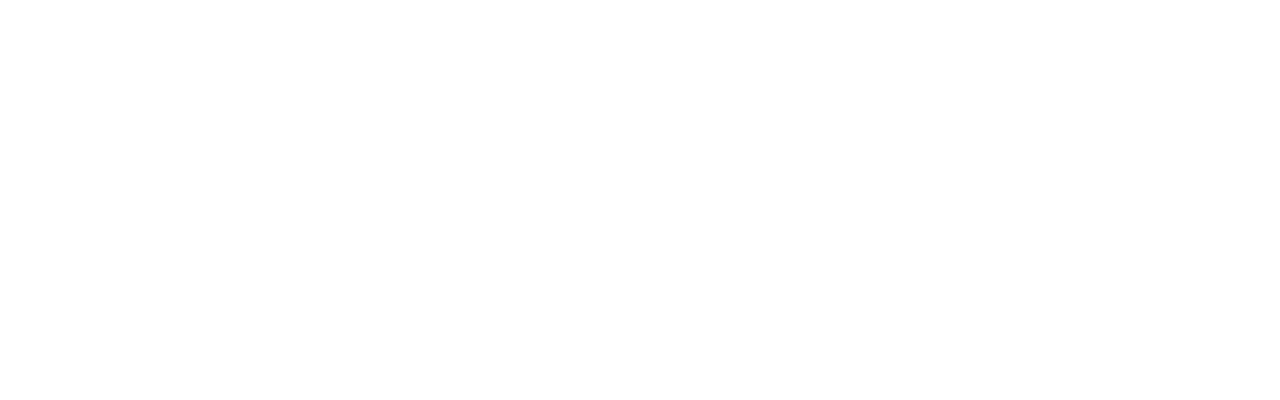
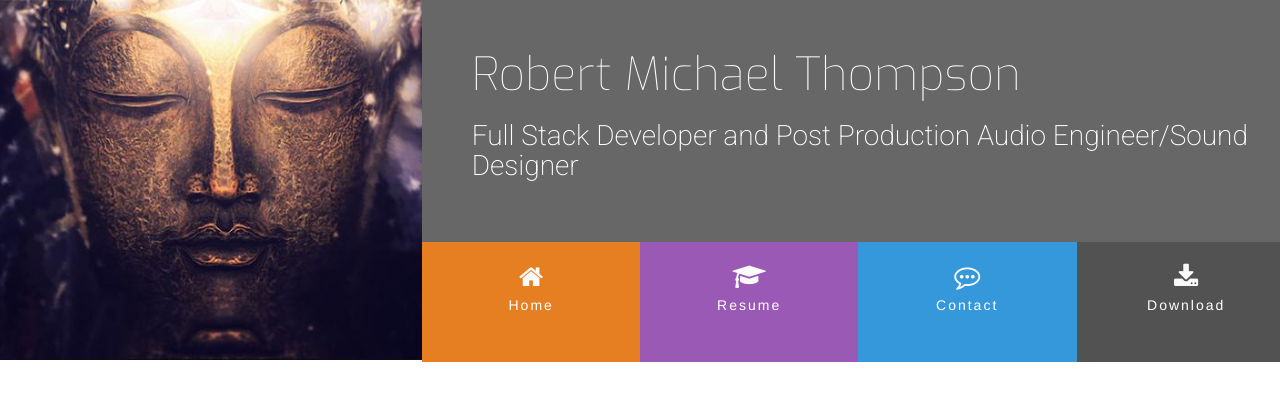
Before and after one commit to Rthom69/udx_resume_rob, a plain HTML site: page index.html in a window 1280 px wide. Drawn offline with nearby package versions, Linux system fonts and the light colour scheme.

Commit message:
commit for resume nav and title styling

```diff
--- /dev/null
+++ b/assets/css/style.css
@@ -0,0 +1,122 @@
+@import url('https://fonts.googleapis.com/css?family=Roboto:100,200,300,400,500,600,700|Exo:100,200,300,400,500,600,700');
+
+/*----------------------------------------------------------------------Colors*/
+
+.bg-color-name-title {
+    background-color: #676767;
+}
+
+.ui-menu-color-home{
+    background-color:#e67e22;
+
+}
+
+.ui-menu-color-resume{
+    background-color:#9b59b6;
+
+}
+
+.ui-menu-color-contact{
+   background-color: #3498db;
+
+}
+
+.ui-menu-color-download{
+    background-color:#525252;
+
+}
+/*----------------------------------------------------------------------Heading*/
+
+header {
+    margin: 0;
+}
+
+.heading {
+    margin-left: 50px;
+}
+
+
+
+.logo {
+    background: url("../images/Resume_pic_1.jpg");
+    background-position: center;
+    background-repeat: no-repeat;
+    background-size: cover;
+    height: 360px;
+    transition: all .5s ease-in-out;
+
+}
+
+
+
+
+.name {
+    font-family: "Exo", sans-serif;
+    font-weight: 100;
+    font-size: 46px;
+    margin-top: 50px;
+    color: #ffffff;
+}
+
+.title {
+    font-family:"Roboto", sans-serif;
+    font-weight:200;
+    font-size: 28px;
+    margin-top: 20px;
+    margin-bottom: 60px;
+    color:#ffffff;
+
+
+}
+
+#nav {
+margin: 0;
+}
+
+.menuitem{
+    height:120px;
+    text-align:center;
+    padding:0;
+
+}
+
+#nav li{
+    padding:0;
+}
+
+.menuitem a {
+    width: 100%;
+    text-decoration: none;
+    color:#ffffff;
+    height: 120px;
+
+}
+
+.menuitem a i {
+    padding-top:22px;
+    display:block;
+    color:#fafafa;
+    font-size:26px;
+}
+
+.menuitem span{
+    display:block;
+    width:100%;
+    padding-top:5px;
+    text-align:center;
+    font-size:14px;
+    font-weight:300;
+    letter-spacing:2px;
+}
+
+/*----------------------------------------------------------------------Hover*/
+
+.hvr-shutter-out-vertical{
+    background:none;
+}
+
+.hvr-shutter-out-vertical:before{
+    background:rgba(0,0,0,0.2);
+    height: 120px;
+
+}
--- a/index.html
+++ b/index.html
@@ -1,12 +1,53 @@
 <!DOCTYPE html>
 <html>
+
 <head>
     <link rel="stylesheet" href="https://maxcdn.bootstrapcdn.com/bootstrap/3.3.6/css/bootstrap.min.css" type="text/css" />
     <link rel="stylesheet" href="https://maxcdn.bootstrapcdn.com/font-awesome/4.7.0/css/font-awesome.min.css" type="text/css" />
+    <link rel="stylesheet" href="https://cdnjs.cloudflare.com/ajax/libs/hover.css/2.1.1/css/hover-min.css" type="text/css" />
+    <link rel="stylesheet" href="assets/css/style.css" type="text/css" />
 
 </head>
+
 <body>
     <header>
+        <div class="row">
+            <a href="index.html">
+
+                <div class="col-md-4 logo">
+
+                </div>
+
+            </a>
+            <div class="col-md-8">
+                <div class="row bg-color-name-title">
+                    <div class="heading">
+                        <h1 class="name">Robert Michael Thompson</h1>
+                        <h2 class="title title-h2">Full Stack Developer and Post Production Audio Engineer/Sound Designer</h2>
+                    </div>
+                </div>
+                <div class="row">
+                    <ul id="nav" class="list-inline clearfix">
+                        <li class="col-xs-6 col-sm-3 ui-menu-color-home menuitem">
+                            <a href="#" class="hvr-shutter-out-vertical"><i class="fa fa-home"></i><span>Home</span></a>
+                        </li>
+
+                        <li class="col-xs-6 col-sm-3 ui-menu-color-resume menuitem">
+                            <a href="#" class="hvr-shutter-out-vertical"><i class="fa fa-graduation-cap"></i><span>Resume</span></a>
+                        </li>
+
+                        <li class="col-xs-6 col-sm-3 ui-menu-color-contact menuitem">
+                            <a href="#" class="hvr-shutter-out-vertical"><i class="fa fa-commenting-o"></i><span>Contact</span></a>
+                        </li>
+
+                        <li class="col-xs-6 col-sm-3 ui-menu-color-download menuitem">
+                            <a href="#" class="hvr-shutter-out-vertical"><i class="fa fa-download"></i><span>Download</span></a>
+                        </li>
+
+                    </ul>
+                </div>
+            </div>
+        </div>
 
     </header>
     <section>
@@ -17,4 +58,5 @@
     </footer>
 
 </body>
+
 </html>
```
Also changed, not shown: assets/images/Buda_light_sm.jpg (added), assets/images/Resume_pic_1.jpg (added), css/style.css (deleted). Lines whose indentation alone changed are shown as unchanged.
